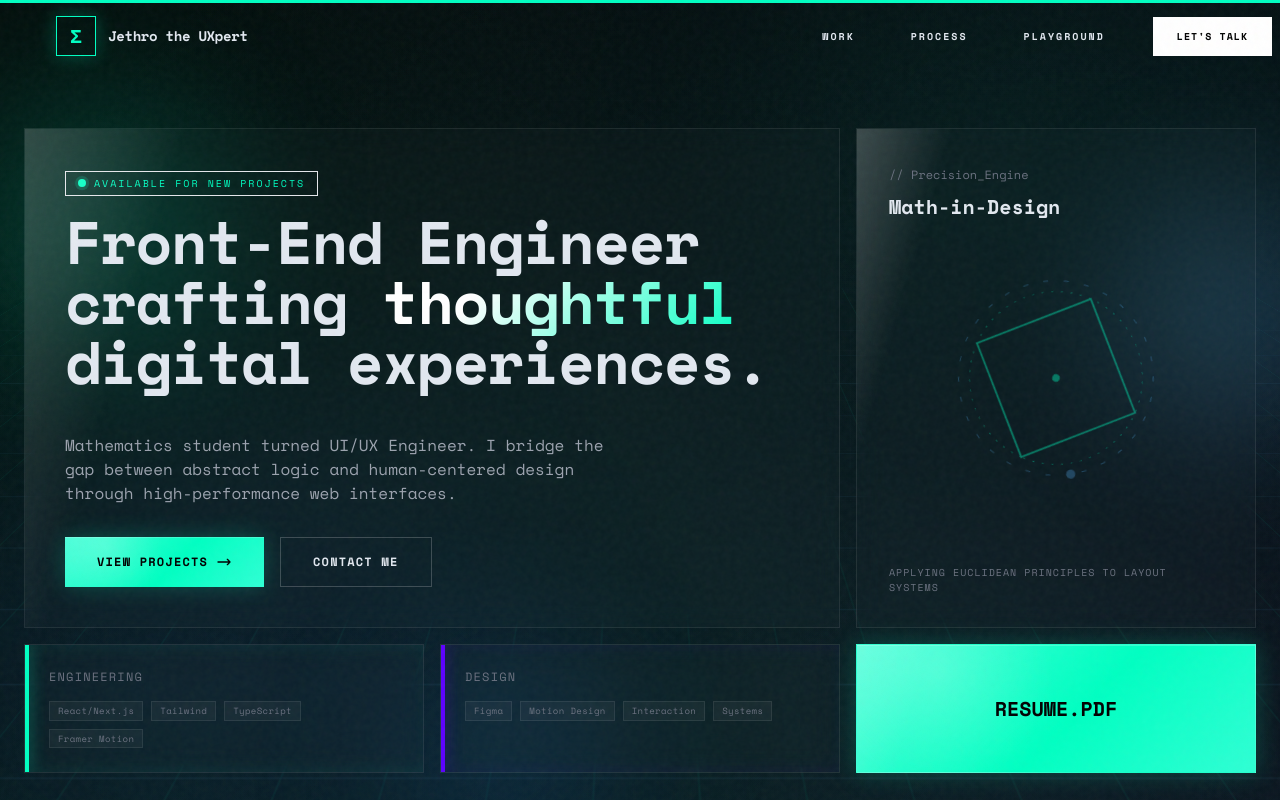
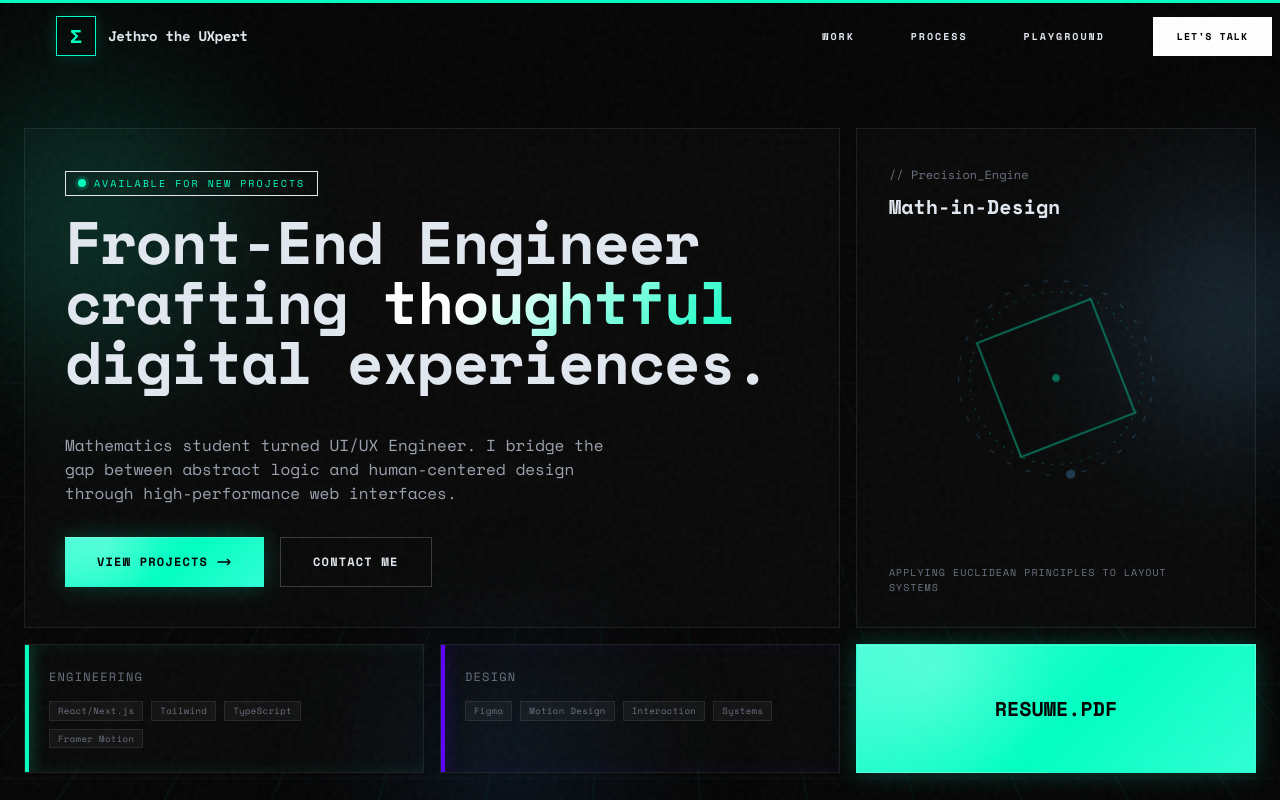
Before and after one commit to JetflowUX/myportfolio, a Next.js app: page / in a window 1280 px wide. Shown: the top 800 px of the page. Built offline with nearby package versions, Linux system fonts and the light colour scheme.

Commit message:
new commit

```diff
--- a/app/globals.css
+++ b/app/globals.css
@@ -8,7 +8,6 @@
   --bg: #050505;
   --accent: #00ffc2;
   --accent-cold: #59b7ff;
-  --accent-deep: #17385f;
   --border: rgba(255, 255, 255, 0.08);
   --card-bg: rgba(255, 255, 255, 0.02);
 }
@@ -39,10 +38,6 @@ body {
   padding: 0;
   margin: 0;
   background-color: var(--bg);
-  background-image:
-    radial-gradient(circle at 12% 18%, rgba(0, 255, 194, 0.09), transparent 34%),
-    radial-gradient(circle at 84% 22%, rgba(89, 183, 255, 0.09), transparent 38%),
-    linear-gradient(145deg, #030505 0%, #05090f 42%, #040608 100%);
   color: #e2e8f0;
   font-family: 'Space Mono', monospace;
   scroll-behavior: smooth;
@@ -92,7 +87,7 @@ textarea {
   inset: -15%;
   opacity: 0.16;
   background-image:
-    linear-gradient(rgba(89, 183, 255, 0.35) 1px, transparent 1px),
+    linear-gradient(rgba(89, 183, 255, 0.2) 1px, transparent 1px),
     linear-gradient(90deg, rgba(0, 255, 194, 0.28) 1px, transparent 1px);
   background-size: 58px 58px;
   transform: perspective(700px) rotateX(56deg) translateY(26%);
@@ -123,7 +118,7 @@ textarea {
   height: 30vw;
   max-width: 340px;
   max-height: 340px;
-  background: radial-gradient(circle at center, rgba(89, 183, 255, 0.25), transparent 72%);
+  background: radial-gradient(circle at center, rgba(89, 183, 255, 0.22), transparent 72%);
   animation-delay: 1.8s;
 }
 
@@ -134,7 +129,7 @@ textarea {
   height: 26vw;
   max-width: 300px;
   max-height: 300px;
-  background: radial-gradient(circle at center, rgba(21, 69, 123, 0.35), transparent 74%);
+  background: radial-gradient(circle at center, rgba(21, 69, 123, 0.28), transparent 74%);
   animation-delay: 0.9s;
 }
 
@@ -151,27 +146,7 @@ textarea {
 .bento-card:hover {
   border-color: var(--accent);
   transform: translateY(-6px);
-  box-shadow:
-    0 25px 45px -20px rgba(0, 255, 194, 0.2),
-    0 18px 30px -25px rgba(89, 183, 255, 0.22);
-}
-
-.holo-card::before {
-  content: '';
-  position: absolute;
-  top: -120%;
-  left: -30%;
-  width: 46%;
-  height: 280%;
-  pointer-events: none;
-  transform: rotate(16deg);
-  background: linear-gradient(90deg, transparent, rgba(255, 255, 255, 0.2), transparent);
-  transition: left 900ms cubic-bezier(0.19, 1, 0.22, 1);
-  z-index: 3;
-}
-
-.holo-card:hover::before {
-  left: 118%;
+  box-shadow: 0 22px 40px -22px rgba(0, 255, 194, 0.16);
 }
 
 /* Hyper-Border hover effect */
--- a/app/layout.tsx
+++ b/app/layout.tsx
@@ -1,12 +1,17 @@
-import type { Metadata } from 'next';
-import './globals.css';
+import type { Metadata } from "next";
+import "./globals.css";
 
 export const metadata: Metadata = {
-  title: 'Jethro Adebisi | Front-End Engineer & UI/UX Designer',
-  description: 'Portfolio for Jethro Adebisi: product-focused front-end engineering, design systems, and interactive experiences.'
+  title: "Jethro Adebisi | Front-End Engineer & UI/UX Designer",
+  description:
+    "Portfolio for Jethro Adebisi: product-focused front-end engineering, design systems, and interactive experiences.",
 };
 
-export default function RootLayout({ children }: { children: React.ReactNode }) {
+export default function RootLayout({
+  children,
+}: {
+  children: React.ReactNode;
+}) {
   return (
     <html lang="en">
       <body>
@@ -15,8 +20,10 @@ export default function RootLayout({ children }: { children: React.ReactNode })
         {/* Grid background */}
         <div className="fixed inset-0 z-0 pointer-events-none">
           <div className="grid-overlay" />
-          <div className="absolute top-[-10%] right-[-10%] w-[50%] h-[50%] bg-[#00FFC2]/5 blur-[120px] rounded-full" />
-          <div className="absolute bottom-[-10%] left-[-10%] w-[50%] h-[50%] bg-[#5D00FF]/5 blur-[120px] rounded-full" />
+          <div className="web3-grid" />
+          <div className="web3-orb web3-orb-a" />
+          <div className="web3-orb web3-orb-b" />
+          <div className="web3-orb web3-orb-c" />
         </div>
         {children}
       </body>
--- a/app/page.tsx
+++ b/app/page.tsx
@@ -68,16 +68,6 @@ export default function HomePage() {
 
   return (
     <main className="relative z-10 pt-28 sm:pt-32 px-4 sm:px-6 pb-16 sm:pb-24">
-      <div
-        aria-hidden
-        className="pointer-events-none fixed inset-0 z-0 overflow-hidden"
-      >
-        <div className="web3-grid" />
-        <div className="web3-orb web3-orb-a" />
-        <div className="web3-orb web3-orb-b" />
-        <div className="web3-orb web3-orb-c" />
-      </div>
-
       <ScrollProgress />
       <CursorFollower />
       <TopNav />
@@ -96,7 +86,7 @@ export default function HomePage() {
             initial={{ opacity: 0, y: 30 }}
             animate={{ opacity: 1, y: 0 }}
             transition={{ duration: 0.6 }}
-            className="col-span-12 lg:col-span-8 bento-card hyper-border holo-card p-6 sm:p-10 flex flex-col justify-between min-h-[420px] sm:min-h-[500px]"
+            className="col-span-12 lg:col-span-8 bento-card hyper-border p-6 sm:p-10 flex flex-col justify-between min-h-[420px] sm:min-h-[500px]"
           >
             <div className="space-y-4">
               <div className="inline-flex items-center gap-2 px-3 py-1 border border-accent/30 text-accent text-[10px] uppercase tracking-[0.2em]">
@@ -197,7 +187,7 @@ export default function HomePage() {
             initial={{ opacity: 0, y: 20 }}
             animate={{ opacity: 1, y: 0 }}
             transition={{ delay: 0.5 }}
-            className="col-span-12 md:col-span-4 bento-card holo-card aqua-surface p-6 flex items-center justify-center group transition-all duration-500 hover:scale-[1.01]"
+            className="col-span-12 md:col-span-4 bento-card aqua-surface p-6 flex items-center justify-center group transition-all duration-500 hover:scale-[1.01]"
           >
             <a
               href="/resume.pdf"
@@ -283,7 +273,7 @@ export default function HomePage() {
             ].map((step) => (
               <div
                 key={step.title}
-                className="bento-card holo-card p-8 border border-white/10 bg-white/[0.02]"
+                className="bento-card p-8 border border-white/10 bg-white/[0.02]"
               >
                 <span className="text-accent text-lg font-bold mb-4 block">
                   {step.num} {step.title}
@@ -389,7 +379,7 @@ export default function HomePage() {
           </div>
         </div>
 
-        <div className="mt-16 sm:mt-24 p-5 sm:p-8 border border-white/10 max-w-lg mx-auto bg-white/5 bento-card holo-card">
+        <div className="mt-16 sm:mt-24 p-5 sm:p-8 border border-white/10 max-w-lg mx-auto bg-white/5 bento-card">
           <form className="text-left space-y-4" onSubmit={handleFormSubmit}>
             <div>
               <label className="text-[10px] uppercase text-gray-500 mb-1 block tracking-widest">
--- a/components/project-card.tsx
+++ b/components/project-card.tsx
@@ -35,7 +35,7 @@ export function ProjectCard({ project, index, staggerOffset }: Props) {
         delay: index * 0.08,
       }}
       viewport={{ once: true, amount: 0.2 }}
-      className={`bento-card holo-card hyper-border group flex flex-col ${staggerOffset ? "md:mt-20" : ""}`}
+      className={`bento-card hyper-border group flex flex-col ${staggerOffset ? "md:mt-20" : ""}`}
     >
       {/* Scanline */}
       <div className="scanline" />
--- a/components/spatial-canvas.tsx
+++ b/components/spatial-canvas.tsx
@@ -7,7 +7,7 @@ export function SpatialCanvas() {
     <motion.div
       whileHover={{ scale: 1.01 }}
       transition={{ type: "spring", stiffness: 140, damping: 18 }}
-      className="bento-card holo-card p-6 sm:p-8 flex flex-col justify-between bg-black overflow-hidden relative group h-full min-h-[280px] sm:min-h-[420px] lg:min-h-[500px]"
+      className="bento-card p-6 sm:p-8 flex flex-col justify-between bg-black overflow-hidden relative group h-full min-h-[280px] sm:min-h-[420px] lg:min-h-[500px]"
     >
       <div className="relative z-10">
         <span className="text-xs text-gray-500 font-mono">
--- a/components/top-nav.tsx
+++ b/components/top-nav.tsx
@@ -32,7 +32,7 @@ export function TopNav() {
       transition={{ type: "spring", stiffness: 120, damping: 20 }}
       className={`fixed top-0 w-full z-50 pointer-events-auto px-4 sm:px-6 lg:px-8 py-3 sm:py-4 transition-all duration-300 ${
         scrolled
-          ? "bg-black/70 backdrop-blur-xl border-b border-accent/10 shadow-[0_10px_30px_-25px_rgba(89,183,255,0.8)]"
+          ? "bg-black/75 backdrop-blur-md border-b border-white/5"
           : "bg-transparent"
       }`}
     >
@@ -42,7 +42,7 @@ export function TopNav() {
           className="flex items-center gap-2 sm:gap-3 group"
           onClick={closeMenu}
         >
-          <div className="w-10 h-10 border border-accent flex items-center justify-center relative overflow-hidden shadow-[0_0_18px_rgba(0,255,194,0.25)] group-hover:shadow-[0_0_24px_rgba(89,183,255,0.35)] transition-shadow duration-500">
+          <div className="w-10 h-10 border border-accent flex items-center justify-center relative overflow-hidden shadow-[0_0_16px_rgba(0,255,194,0.18)] transition-shadow duration-500">
             <span className="font-mono text-accent font-bold text-xl relative z-10 group-hover:scale-125 transition-transform duration-500">
               Σ
             </span>
--- a/the_gateway__hero_.html
+++ b/the_gateway__hero_.html
@@ -70,6 +70,57 @@
             mask-image: radial-gradient(circle at center, black, transparent 80%);
         }
 
+        .web3-grid {
+            position: absolute;
+            inset: -15%;
+            opacity: 0.16;
+            background-image:
+                linear-gradient(rgba(93, 0, 255, 0.18) 1px, transparent 1px),
+                linear-gradient(90deg, rgba(0, 255, 194, 0.28) 1px, transparent 1px);
+            background-size: 58px 58px;
+            transform: perspective(700px) rotateX(56deg) translateY(26%);
+            animation: grid-drift 18s ease-in-out infinite alternate;
+        }
+
+        .web3-orb {
+            position: absolute;
+            border-radius: 999px;
+            filter: blur(55px);
+            animation: orb-float 12s ease-in-out infinite;
+        }
+
+        .web3-orb-a {
+            top: 6%;
+            left: -8%;
+            width: 34vw;
+            height: 34vw;
+            max-width: 390px;
+            max-height: 390px;
+            background: radial-gradient(circle at center, rgba(0, 255, 194, 0.2), transparent 70%);
+        }
+
+        .web3-orb-b {
+            top: 20%;
+            right: -10%;
+            width: 30vw;
+            height: 30vw;
+            max-width: 340px;
+            max-height: 340px;
+            background: radial-gradient(circle at center, rgba(89, 183, 255, 0.25), transparent 72%);
+            animation-delay: 1.8s;
+        }
+
+        .web3-orb-c {
+            bottom: -16%;
+            left: 28%;
+            width: 26vw;
+            height: 26vw;
+            max-width: 300px;
+            max-height: 300px;
+            background: radial-gradient(circle at center, rgba(21, 69, 123, 0.35), transparent 74%);
+            animation-delay: 0.9s;
+        }
+
         .bento-card {
             background: var(--card-bg);
             border: 1px solid var(--border);
@@ -122,6 +173,17 @@
         ::-webkit-scrollbar-thumb { background: var(--accent); border-radius: 10px; }
 
         .playground-item:active { transform: scale(0.95); }
+
+        @keyframes orb-float {
+            0% { transform: translate3d(0, 0, 0) scale(1); }
+            50% { transform: translate3d(0, -18px, 0) scale(1.08); }
+            100% { transform: translate3d(0, 0, 0) scale(1); }
+        }
+
+        @keyframes grid-drift {
+            0% { transform: perspective(700px) rotateX(56deg) translateY(26%) translateX(-1%); }
+            100% { transform: perspective(700px) rotateX(56deg) translateY(21%) translateX(1.5%); }
+        }
     </style>
 </head>
 <body x-data="{ mobileMenu: false, scrolled: false }" @scroll.window="scrolled = (window.pageYOffset > 50)">
@@ -132,9 +194,11 @@
 
     <!-- Background Decoration -->
     <div class="fixed inset-0 z-0 pointer-events-none">
-        <div class="grid-bg absolute inset-0 opacity-30"></div>
-        <div class="absolute top-[-10%] right-[-10%] w-[50%] h-[50%] bg-[#00FFC2]/5 blur-[120px] rounded-full"></div>
-        <div class="absolute bottom-[-10%] left-[-10%] w-[50%] h-[50%] bg-[#5D00FF]/5 blur-[120px] rounded-full"></div>
+        <div class="grid-bg absolute inset-0 opacity-20"></div>
+        <div class="web3-grid"></div>
+        <div class="web3-orb web3-orb-a"></div>
+        <div class="web3-orb web3-orb-b"></div>
+        <div class="web3-orb web3-orb-c"></div>
     </div>
 
     <!-- Navigation -->
```
